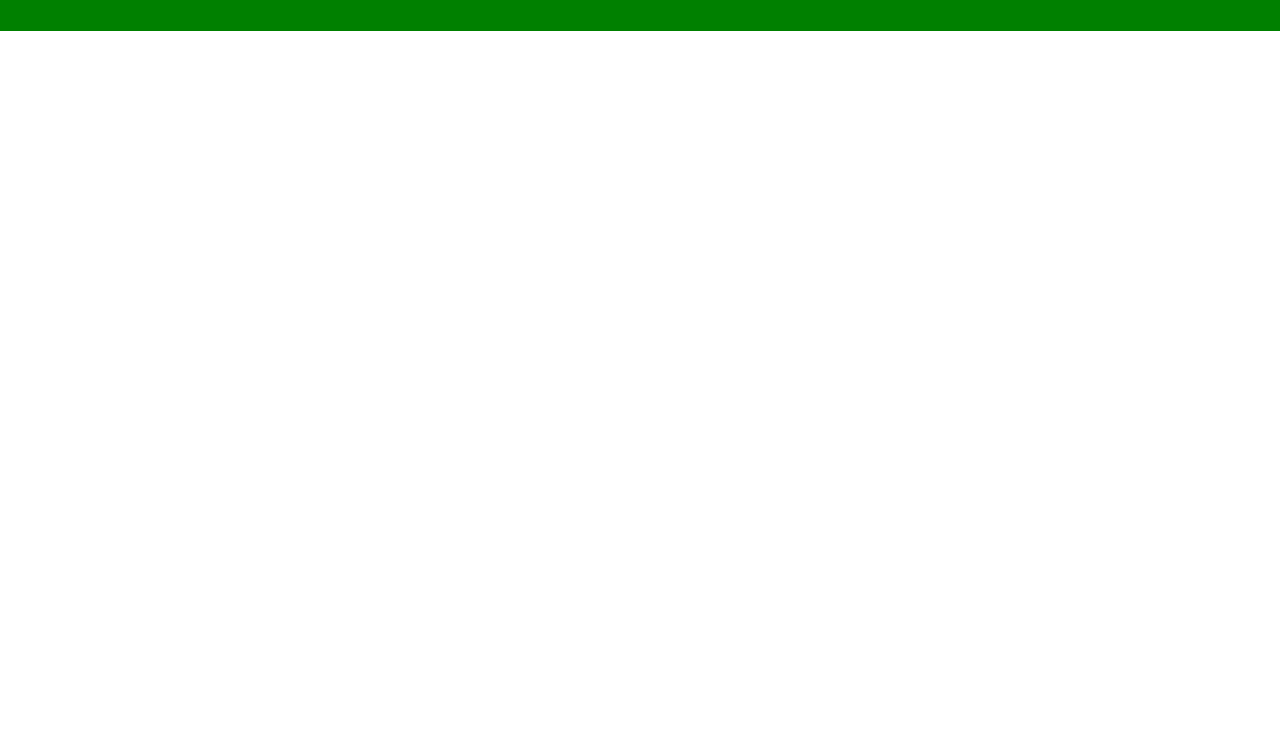
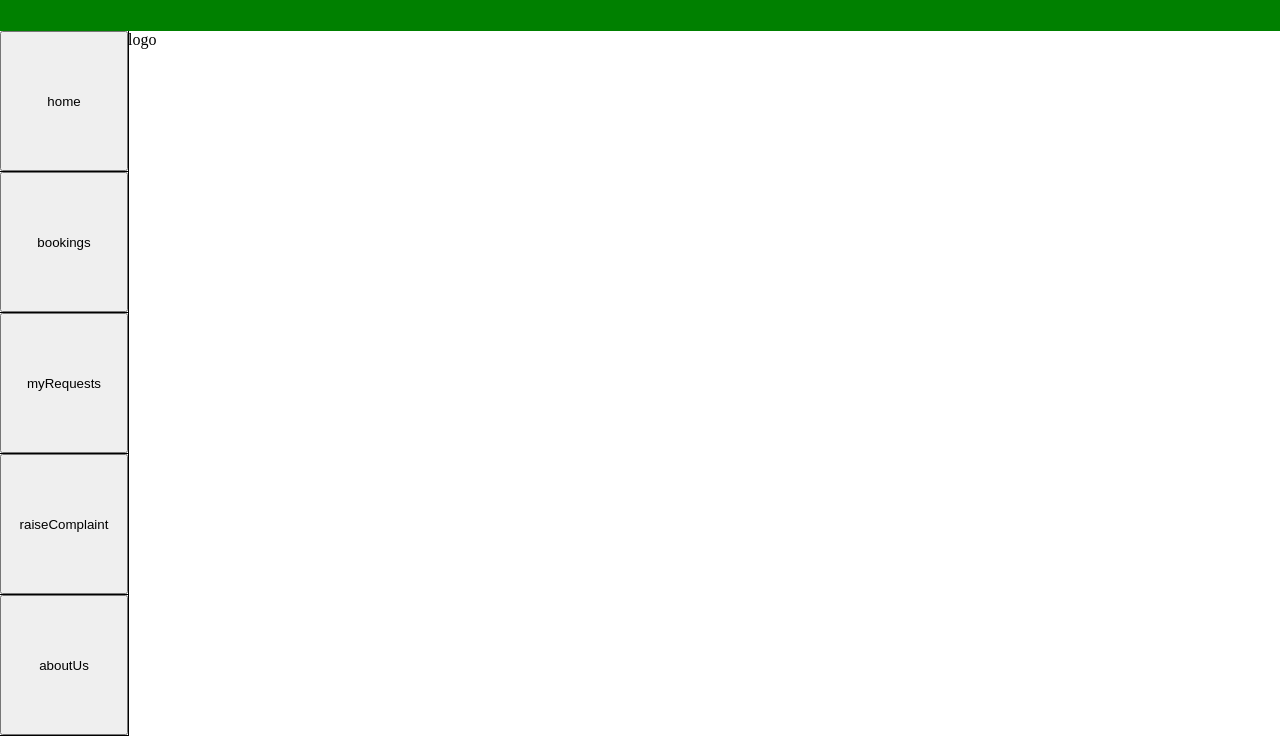
Before and after one commit to jyothikalakshmi/1styearminiproject, a plain HTML site: page index.html in a window 1280 px wide. Shown: the part 69-805 px from the top of the page. Drawn offline with Linux system fonts and the light colour scheme.

Commit message:
added boiler plate

```diff
--- a/index.css
+++ b/index.css
@@ -1,12 +1,36 @@
-body{
-    margin:0px;
+body {
+  margin: 0px;
 }
-.title{
-    height: 100px;
-    width: 100%;
-    text-align: center;
-   color:black;
-   position:fixed;
-   font-size:60px;
-   background-color:green;
+
+.title {
+  height: 100px;
+  width: 100%;
+  text-align: center;
+  color: black;
+  position: fixed;
+  font-size: 60px;
+  background-color: green;
 }
+.content{
+ padding-top:100px;
+}
+.tabs{
+  display:flex;
+  flex-direction: column;
+  width:10%;
+}
+.tabcontent{
+  position:absolute;
+  left:10%;
+  top:100px;
+}
+.tab{
+  width:100%;
+  border-right:1px solid black;
+  border-bottom:1px solid black;
+  height:140px;
+}
+.tabButton{
+  height:100%;
+  width:100%;
+}
--- a/index.html
+++ b/index.html
@@ -1,7 +1,49 @@
 <html>
-    <link rel="stylesheet" href="index.css">
-    <body>
-        <div class="title">
-           waste management
+<link rel="stylesheet" href="index.css">
+<body>
+  <div class="title">
+    waste management
+  </div>
+  <div class="content">
+    <div class="tabs">
 
-        </div>
+      <div class="tab">
+        <button class="tabButton" onclick="openTab('home')" id="defaultTab">home</button>
+      </div>
+
+      <div class="tab">
+        <button class="tabButton" onclick="openTab('bookings')">bookings</button>
+      </div>
+      <div class="tab">
+        <button class="tabButton" onclick="openTab('myRequests')">myRequests</button>
+      </div>
+      <div class="tab">
+        <button class="tabButton" onclick="openTab('raiseComplaint')">raiseComplaint</button>
+      </div>
+      <div class="tab">
+        <button class="tabButton" onclick="openTab('aboutUs')">aboutUs</button>
+
+      </div>
+    </div>
+    <div class="tabContent">
+      <div id="home" class="tabContentDetails">
+        logo
+      </div>
+      <div id="bookings" class="tabContentDetails">
+        details
+      </div>
+      <div id="myRequests" class="tabContentDetails">
+        status
+      </div>
+      <div id="raiseComplaint" class="tabContentDetails">
+        complaints
+      </div>
+      <div id="aboutUs" class="tabContentDetails">
+        about us
+      </div>
+
+    </div>
+  </div>
+</body>
+<script src="index.js"></script>
+</html>
--- /dev/null
+++ b/index.js
@@ -0,0 +1,15 @@
+document.getElementById("defaultTab").click();
+
+function openTab(id){
+     // Declare all variables
+  var i, tabcontent;
+
+  // Get all elements with class="tabContentDetails" and hide them
+  tabcontent = document.getElementsByClassName("tabContentDetails");
+  for (i = 0; i < tabcontent.length; i++) {
+    tabcontent[i].style.display = "none";
+  }
+
+  document.getElementById(id).style.display = "block";
+
+}
```
